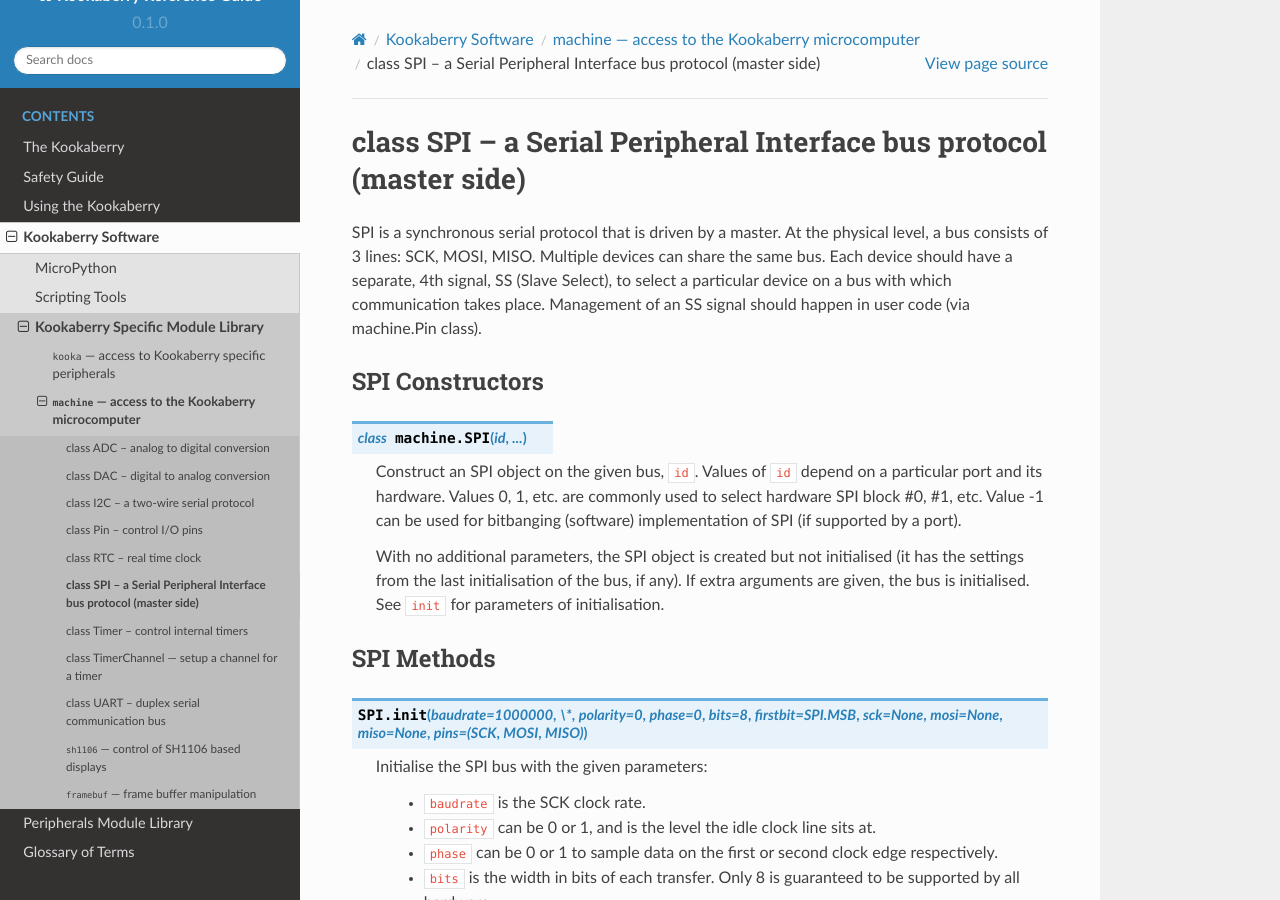
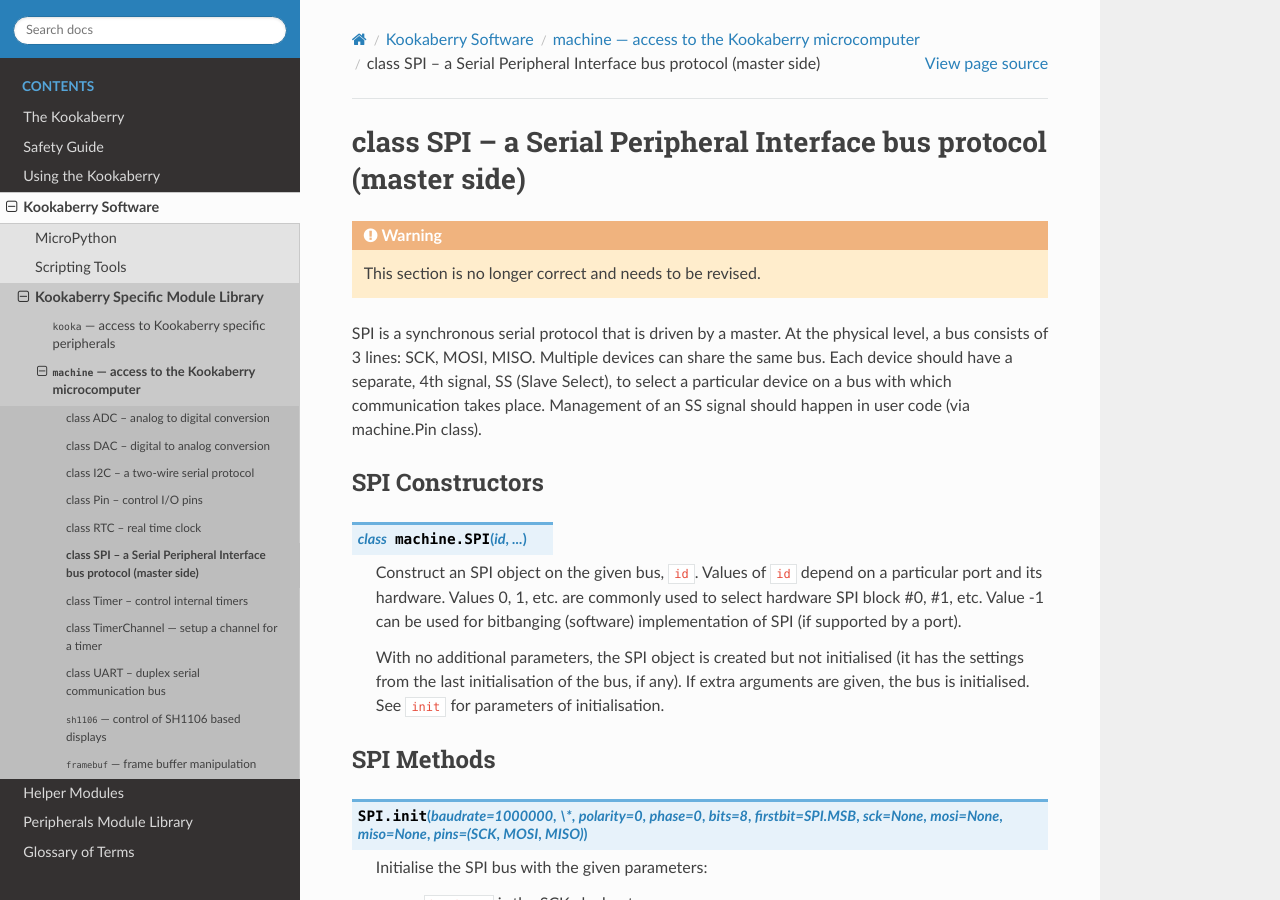
Before and after one commit to TDStrasser/Kookaberry-Reference-Guide, a Sphinx documentation site: the page built from docs/source/machine.SPI.rst, in a window 1280 px wide and 900 px high. Built offline with Sphinx 7.4.7 and the Read the Docs theme 2.0.0, drawn with Linux system fonts in a browser that asks for light colours; pages that are not in the unit, such as notebooks, are missing from menus.

Commit message:
Document restructuring and obsolescence warnings

```diff
--- a/docs/source/index.rst
+++ b/docs/source/index.rst
@@ -23,6 +23,7 @@
   safety.rst
   using.rst
   software.rst
+  helpers.rst
   peripherals.rst
   glossary.rst
 
--- a/docs/source/machine.ADC.rst
+++ b/docs/source/machine.ADC.rst
@@ -3,6 +3,12 @@
 
 class ADC -- analog to digital conversion
 =========================================
+
+.. warning::
+
+   This section is no longer correct and needs to be revised.
+
+
 
 Usage::
 
--- a/docs/source/machine.DAC.rst
+++ b/docs/source/machine.DAC.rst
@@ -3,6 +3,12 @@
 
 class DAC -- digital to analog conversion
 =========================================
+
+.. warning::
+
+   This section is no longer correct and needs to be revised.
+
+
 
 The DAC is used to output analog values (a specific voltage) on pin X5 or pin X6.
 The voltage will be between 0 and 3.3V.
--- a/docs/source/machine.SPI.rst
+++ b/docs/source/machine.SPI.rst
@@ -3,6 +3,12 @@
 
 class SPI -- a Serial Peripheral Interface bus protocol (master side)
 =====================================================================
+
+.. warning::
+
+   This section is no longer correct and needs to be revised.
+
+
 
 SPI is a synchronous serial protocol that is driven by a master. At the
 physical level, a bus consists of 3 lines: SCK, MOSI, MISO. Multiple devices
--- a/docs/source/machine.UART.rst
+++ b/docs/source/machine.UART.rst
@@ -3,6 +3,12 @@
 
 class UART -- duplex serial communication bus
 =============================================
+
+.. warning::
+
+   This section is no longer correct and needs to be revised.
+
+
 
 UART implements the standard UART/USART duplex serial communications protocol.  At
 the physical level it consists of 2 lines: RX and TX.  The unit of communication
--- a/docs/source/peripherals.rst
+++ b/docs/source/peripherals.rst
@@ -16,7 +16,6 @@
     dht.rst
     ds18x20.rst
     ds3231.rst
-    doomsday.rst
     ina219.rst
     lsm303.rst
     mcp23008.rst
```
Also changed, not shown: docs/source/helpers.rst (added, +10 -0 lines).
